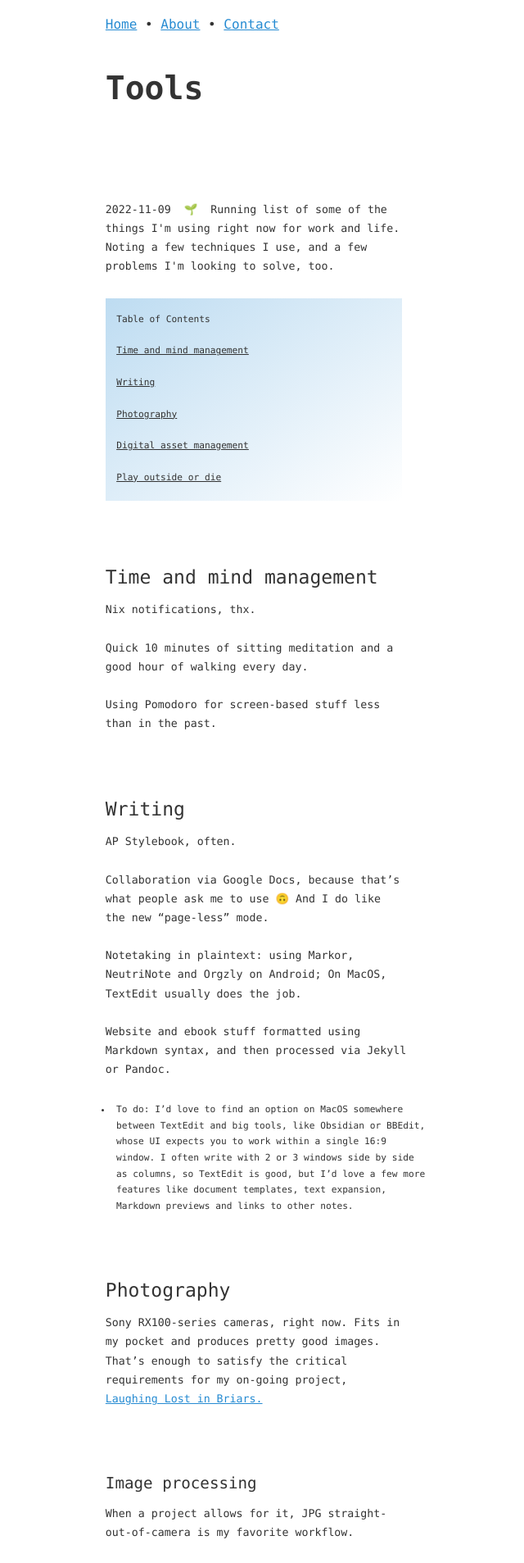
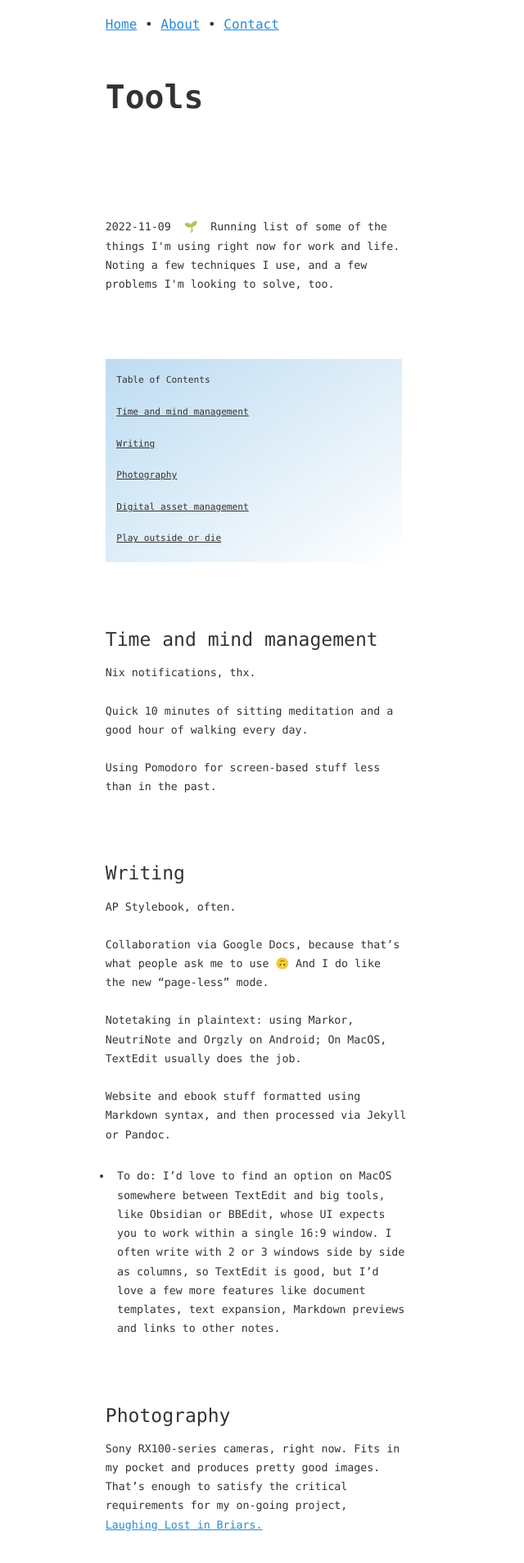
Before and after one commit to zachmccabe/zachmccabe.github.io, a Jekyll site: the page built from _tools/tools.md, in a window 1280 px wide. Shown: the top 1907 px of the page at 82% size, without its empty margins (190-830 px from the left). Built offline with Jekyll 4.4.1, drawn with Linux system fonts in a browser that asks for light colours.

Commit message:
Update kao-midnite-13.css

```diff
--- a/assets/kao-midnite-13.css
+++ b/assets/kao-midnite-13.css
@@ -175,7 +175,7 @@
 
 .kaoNAV {
   background: linear-gradient(145deg, rgba(38,139,210,0.3) 0%,  rgba(255,255,255,0) 100%);
-  margin: var(--mg-sml) 0 var(--mg-lrg);
+  margin: var(--mg-lrg) 0 var(--mg-lrg);
   padding: 1em 0.833em 0;
   width: 100%;
   max-width: 21rem;
@@ -324,9 +324,9 @@
 }
 
 li {
-  font-size: var(--fs-070);
+  font-size: var(--fs-083);
   margin-bottom: 0.5em;
-  max-width: 56ch;
+  max-width: 44ch;
 }
 
 li > ol, li > ul {
@@ -334,7 +334,7 @@
 }
 
 li p {
- font-size: var(--fs-070);
+ font-size: var(--fs-083);
 }
 
 ol + figure, ul + figure {
@@ -398,12 +398,8 @@
 }
 
 h1, h2, h3, h4 {
-  color: currentColor;
-  font-weight: 300;
-  line-height: 1.2;
   overflow-wrap: break-word;
   text-align: left;
-  max-width: 40rem;
   margin: var(--mg-lrg) 0 0;
   padding: 0;
 }
@@ -420,22 +416,30 @@
 
 h2 {
   font-size: var(--fs-144);
+  font-weight: 300;
+  line-height: 1.3;
+  max-width: 30ch;
 }
 
 h2 + h3 {
-  margin-top: 0;
+  margin-top: 0.8rem;
 }
 
 h3 {
   font-size: var(--fs-120);
+  font-weight: 300;
+  line-height: 1.4;
+  max-width: 34ch;
 }
 
 h3 + h4 {
-  margin-top: 0;
+  margin-top: 0.7rem;
 }
 
 h4 {
   font-size: var(--fs-100);
+  line-height: 1.6;
+  max-width: 38ch;
 }
 
 .lede {
@@ -538,7 +542,7 @@
     color: #b3b3b3;
   }
   .kaoNAV a {
-    color: #bcbcbc;
+    color: rgba(38, 138, 210, 1);
   }
   a {
     color: rgba(38, 138, 210, 0.87);
```
